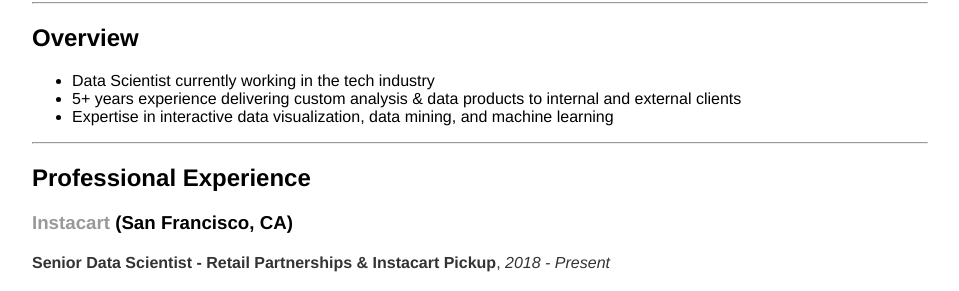
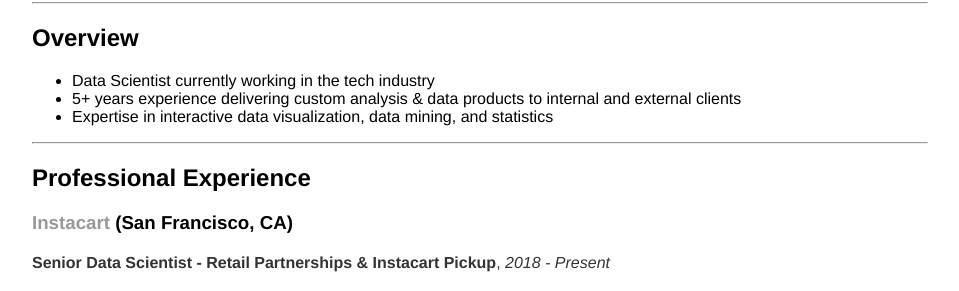
Before and after one commit to MatthewBrower/matthewbrower.github.io, a Jekyll site: the page built from resume/index.md, in a window 1280 px wide. Shown: the part 182-473 px from the top of the page, without its empty margins (160-1119 px from the left). Built offline with Jekyll 4.4.1, drawn with Linux system fonts in a browser that asks for light colours.

Commit message:
Update index.md

```diff
--- a/resume/index.md
+++ b/resume/index.md
@@ -15,7 +15,7 @@ Matthew Brower
 ## Overview
 - Data Scientist currently working in the tech industry
 - 5+ years experience delivering custom analysis & data products to internal and external clients
-- Expertise in interactive data visualization, data mining, and machine learning
+- Expertise in interactive data visualization, data mining, and statistics
 
 ***
 
```
